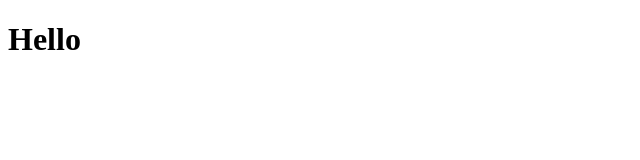
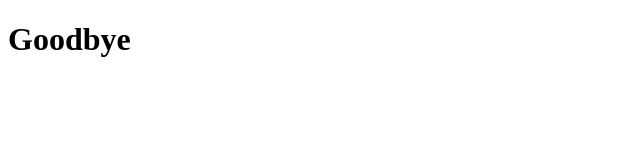
Before and after one commit to chipoyu97/udemyhtml, a plain HTML site: page 16.1 DOM Challenge Starting Files/index.html in a window 1280 px wide. Shown: the whole page, without its empty margins (0-640 px from the left). Drawn offline with Linux system fonts and the light colour scheme.

Commit message:
re-study

```diff
--- a/16.1 DOM Challenge Starting Files/index.html
+++ b/16.1 DOM Challenge Starting Files/index.html
@@ -8,5 +8,8 @@
 </head>
 <body>
   <h1>Hello</h1>
+  <script src="index.js"></script>
+
+  </script>
 </body>
 </html>
--- a/16.1 DOM Challenge Starting Files/index.js
+++ b/16.1 DOM Challenge Starting Files/index.js
@@ -1 +1 @@
-document.query
+document.querySelector("h1").innerHTML = "Goodbye";
```
